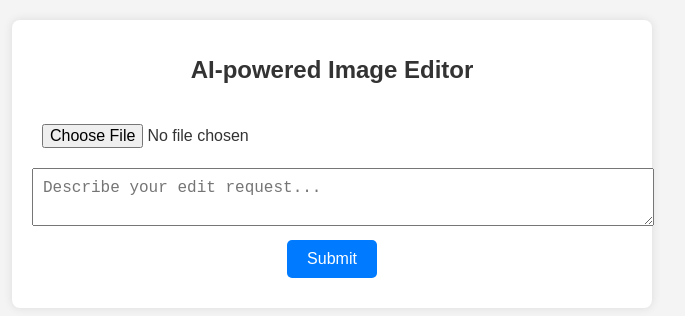
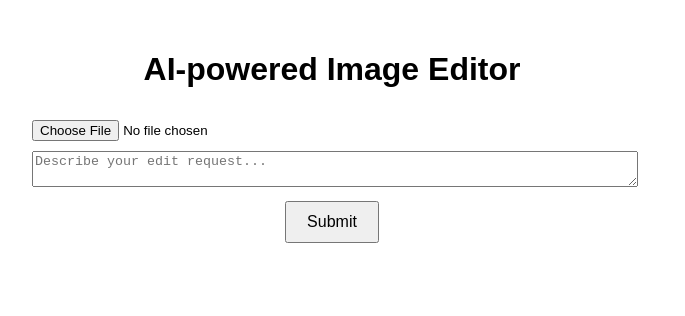
Before and after one commit to Fede1004/Fede2, a website: page public/index.html in a window 1280 px wide. Shown: the whole page, without its empty margins (308-993 px from the left). Drawn offline with Linux system fonts and the light colour scheme.

Commit message:
Update styles.css

```diff
--- a/public/styles.css
+++ b/public/styles.css
@@ -2,49 +2,26 @@ body, html {
     margin: 0;
     padding: 0;
     font-family: Arial, sans-serif;
-    background-color: #f4f4f4;
-    color: #333;
 }
-
 .container {
     width: 90%;
     max-width: 600px;
     margin: 20px auto;
-    padding: 20px;
-    background-color: #fff;
-    box-shadow: 0 0 10px rgba(0, 0, 0, 0.1);
-    border-radius: 8px;
+    padding: 10px;
     text-align: center;
 }
-
-h1 {
-    font-size: 24px;
-    margin-bottom: 20px;
-}
-
 textarea, input[type="file"] {
     width: 100%;
     margin-top: 10px;
-    padding: 10px;
-    font-size: 16px;
 }
-
 button {
     margin-top: 10px;
     padding: 10px 20px;
     font-size: 16px;
     cursor: pointer;
-    background-color: #007BFF;
-    color: white;
-    border: none;
-    border-radius: 5px;
 }
-
-button:hover {
-    background-color: #0056b3;
+#loader {
+    margin-top: 20px;
+    font-size: 18px;
+    color: #555;
 }
-
-#errorDisplay {
-    color: red;
-    margin-top: 10px;
-}
```
